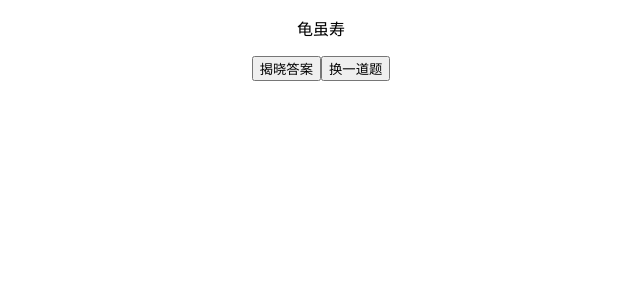
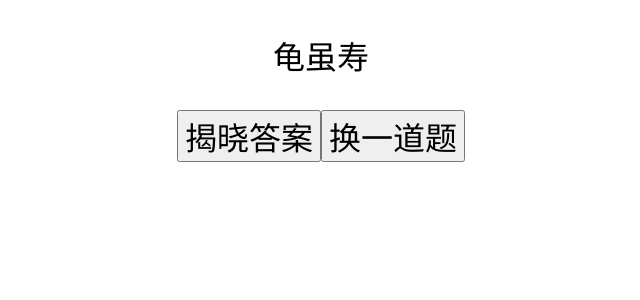
Before and after one commit to Rotten-LKZ/recite-helper, a Vue app: page / in a window 1280 px wide. Shown: the top 300 px of the page, without its empty margins (319-959 px from the left). Built offline with nearby package versions, Linux system fonts and the light colour scheme.

Commit message:
feat: new icon & change title & change notice text of button

```diff
--- a/index.html
+++ b/index.html
@@ -1,10 +1,10 @@
 <!DOCTYPE html>
-<html lang="en">
+<html lang="zh">
   <head>
     <meta charset="UTF-8" />
     <link rel="icon" href="/favicon.ico" />
     <meta name="viewport" content="width=device-width, initial-scale=1.0" />
-    <title>Vite App</title>
+    <title>背诵助手</title>
   </head>
   <body>
     <div id="app"></div>
--- a/src/App.vue
+++ b/src/App.vue
@@ -36,7 +36,7 @@ function newQuestion() {
 <template>
   <main>
     <p>{{ question.question }}</p>
-    <button @click="showAnswer = !showAnswer">揭晓答案</button>
+    <button @click="showAnswer = !showAnswer" v-text="showAnswer ? '隐藏答案' : '揭晓答案'"></button>
     <button @click="newQuestion">换一道题</button>
     <p v-if="showAnswer" v-html="question.answer"></p>
   </main>
@@ -46,4 +46,8 @@ function newQuestion() {
 main {
   text-align: center;
 }
+
+p, button {
+  font-size: 2rem;
+}
 </style>
```
Also changed, not shown: 1 other file (tests, documents, lock files or other folders).
